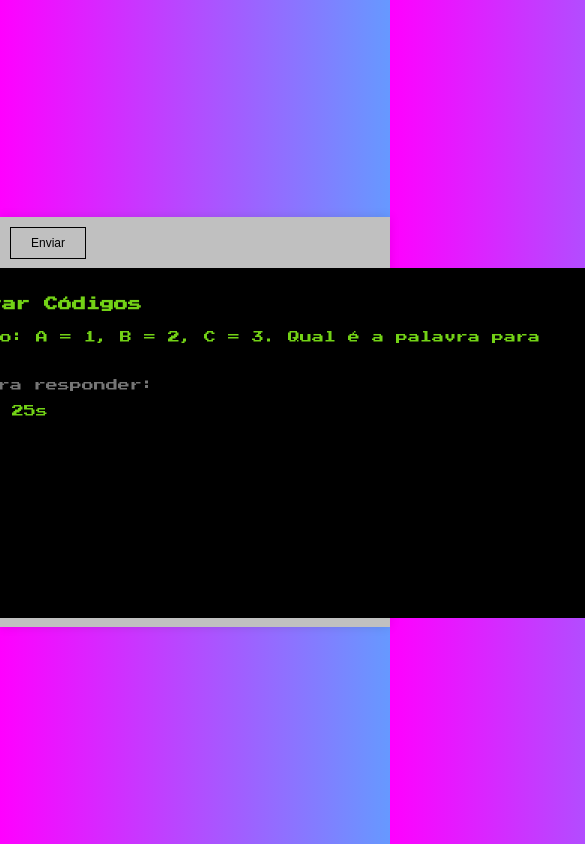
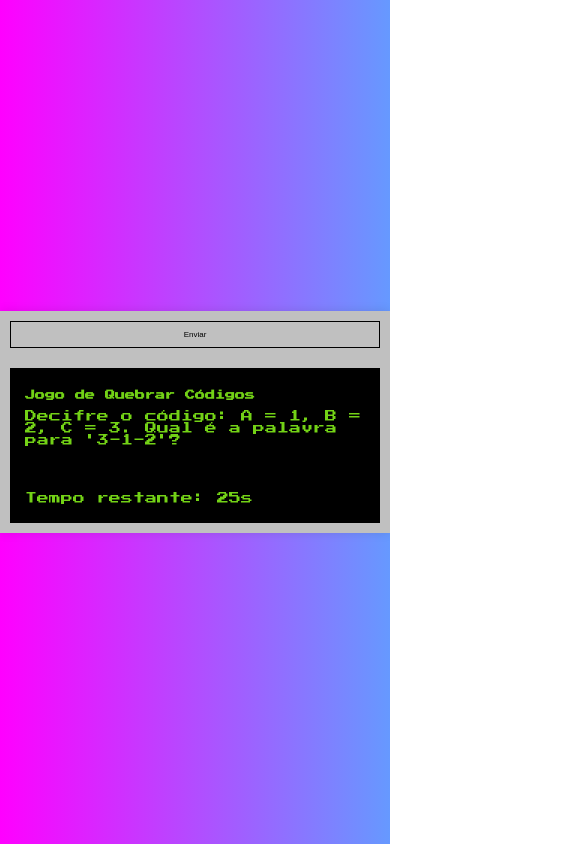
Before and after one commit to devbaruque/quebra-codigos, a plain HTML site: page index.html in a window 390 px wide. Shown: the whole page, 585 px wide, since content can reach past the window. Drawn offline with Linux system fonts and the light colour scheme; a web font is replaced by a local one.

Commit message:
Correção da responsividade

```diff
--- a/script.js
+++ b/script.js
@@ -1,15 +1,55 @@
 const challenges = {
   code: [
-        { question: "Decifre o código: A = 1, B = 2, C = 3. Qual é a palavra para '1-2-3'?", answer: "abc" },
-        { question: "Decifre o código: A = 1, B = 2, C = 3. Qual é a palavra para '3-2-1'?", answer: "cba" },
-        { question: "Decifre o código: A = 1, B = 2, C = 3. Qual é a palavra para '2-1-3'?", answer: "bac" },
-        { question: "Decifre o código: A = 1, B = 2, C = 3. Qual é a palavra para '1-3-2'?", answer: "acb" },
-        { question: "Decifre o código: A = 1, B = 2, C = 3. Qual é a palavra para '3-1-2'?", answer: "cab" },
-        { question: "Decifre o código: A = 1, B = 2, C = 3. Qual é a palavra para '2-3-1'?", answer: "bca" },
-        { question: "Decifre o código: A = 1, B = 2, C = 3. Qual é a palavra para '1-1-1'?", answer: "aaa" },
-        { question: "Decifre o código: A = 1, B = 2, C = 3. Qual é a palavra para '2-2-2'?", answer: "bbb" },
-        { question: "Decifre o código: A = 1, B = 2, C = 3. Qual é a palavra para '3-3-3'?", answer: "ccc" },
-        { question: "Decifre o código: A = 1, B = 2, C = 3. Qual é a palavra para '1-2-1'?", answer: "aba" }
+    {
+      question:
+        "Decifre o código: A = 1, B = 2, C = 3. Qual é a palavra para '1-2-3'?",
+      answer: "abc",
+    },
+    {
+      question:
+        "Decifre o código: A = 1, B = 2, C = 3. Qual é a palavra para '3-2-1'?",
+      answer: "cba",
+    },
+    {
+      question:
+        "Decifre o código: A = 1, B = 2, C = 3. Qual é a palavra para '2-1-3'?",
+      answer: "bac",
+    },
+    {
+      question:
+        "Decifre o código: A = 1, B = 2, C = 3. Qual é a palavra para '1-3-2'?",
+      answer: "acb",
+    },
+    {
+      question:
+        "Decifre o código: A = 1, B = 2, C = 3. Qual é a palavra para '3-1-2'?",
+      answer: "cab",
+    },
+    {
+      question:
+        "Decifre o código: A = 1, B = 2, C = 3. Qual é a palavra para '2-3-1'?",
+      answer: "bca",
+    },
+    {
+      question:
+        "Decifre o código: A = 1, B = 2, C = 3. Qual é a palavra para '1-1-1'?",
+      answer: "aaa",
+    },
+    {
+      question:
+        "Decifre o código: A = 1, B = 2, C = 3. Qual é a palavra para '2-2-2'?",
+      answer: "bbb",
+    },
+    {
+      question:
+        "Decifre o código: A = 1, B = 2, C = 3. Qual é a palavra para '3-3-3'?",
+      answer: "ccc",
+    },
+    {
+      question:
+        "Decifre o código: A = 1, B = 2, C = 3. Qual é a palavra para '1-2-1'?",
+      answer: "aba",
+    },
   ],
   sequence: [
     { question: "Complete a sequência: 2, 4, 6, _", answer: "8" },
@@ -21,20 +61,50 @@ const challenges = {
     { question: "Complete a sequência: 0, 1, 1, 2, 3, _", answer: "5" },
     { question: "Complete a sequência: 12, 24, 36, _", answer: "48" },
     { question: "Complete a sequência: 8, 16, 24, _", answer: "32" },
-        { question: "Complete a sequência: 9, 18, 27, _", answer: "36" }
+    { question: "Complete a sequência: 9, 18, 27, _", answer: "36" },
   ],
   message: [
-        { question: "Decodifique a mensagem: 'frgh' (Cifra de César +3)", answer: "code" },
-        { question: "Decodifique a mensagem: 'khoor' (Cifra de César +3)", answer: "hello" },
-        { question: "Decodifique a mensagem: 'ebiil' (Cifra de César +3)", answer: "hello" },
-        { question: "Decodifique a mensagem: 'grqj' (Cifra de César +3)", answer: "done" },
-        { question: "Decodifique a mensagem: 'dwwdfn' (Cifra de César +3)", answer: "attack" },
-        { question: "Decodifique a mensagem: 'mxoh' (Cifra de César +3)", answer: "july" },
-        { question: "Decodifique a mensagem: 'phvvdjh' (Cifra de César +3)", answer: "message" },
-        { question: "Decodifique a mensagem: 'whvw' (Cifra de César +3)", answer: "test" },
-        { question: "Decodifique a mensagem: 'fghqrag' (Cifra de César +3)", answer: "student" },
-        { question: "Decodifique a mensagem: 'wreh' (Cifra de César +3)", answer: "talk" }
-    ]
+    {
+      question: "Decodifique a mensagem: 'dliw' (Cifra de César +3)",
+      answer: "wild",
+    },
+    {
+      question: "Decodifique a mensagem: 'jodv' (Cifra de César +3)",
+      answer: "goat",
+    },
+    {
+      question: "Decodifique a mensagem: 'sulp' (Cifra de César +3)",
+      answer: "piso",
+    },
+    {
+      question: "Decodifique a mensagem: 'udlo' (Cifra de César +3)",
+      answer: "raio",
+    },
+    {
+      question: "Decodifique a mensagem: 'whdp' (Cifra de César +3)",
+      answer: "team",
+    },
+    {
+      question: "Decodifique a mensagem: 'frjd' (Cifra de César +3)",
+      answer: "code",
+    },
+    {
+      question: "Decodifique a mensagem: 'orqj' (Cifra de César +3)",
+      answer: "long",
+    },
+    {
+      question: "Decodifique a mensagem: 'oxfd' (Cifra de César +3)",
+      answer: "luck",
+    },
+    {
+      question: "Decodifique a mensagem: 'fkdw' (Cifra de César +3)",
+      answer: "chat",
+    },
+    {
+      question: "Decodifique a mensagem: 'grj' (Cifra de César +3)",
+      answer: "dog",
+    },
+  ],
 };
 
 let currentChallenge;
@@ -66,12 +136,17 @@ function startGame() {
 
 function loadRandomChallenge() {
   const challengeTypes = Object.keys(challenges);
-    const randomType = challengeTypes[Math.floor(Math.random() * challengeTypes.length)];
-    const randomChallenge = challenges[randomType][Math.floor(Math.random() * challenges[randomType].length)];
+  const randomType =
+    challengeTypes[Math.floor(Math.random() * challengeTypes.length)];
+  const randomChallenge =
+    challenges[randomType][
+      Math.floor(Math.random() * challenges[randomType].length)
+    ];
   currentChallenge = randomChallenge;
   challengeText.textContent = randomChallenge.question;
   userInput.value = "";
   resultText.textContent = "";
+  userInput.focus(); // Foca no campo de entrada automaticamente
 }
 
 function startTimer() {
@@ -105,7 +180,7 @@ function checkAnswer() {
       }, 1000);
     }
   } else {
-        endGame(false);
+    resultText.textContent = "Incorreto! Tente novamente.";
   }
 }
 
@@ -125,13 +200,15 @@ function endGame(win) {
 // Adiciona o evento de clique ao botão "Enviar"
 submitBtn.addEventListener("click", checkAnswer);
 
+// Adiciona o evento de tecla "Enter" no campo de entrada
+userInput.addEventListener("keydown", (event) => {
+  if (event.key === "Enter") {
+    checkAnswer();
+  }
+});
+
 // Adiciona o evento de clique ao botão "Jogar Novamente"
 restartBtn.addEventListener("click", startGame);
 
 // Iniciar o jogo
 startGame();
-
-// Cores:
-// Background: #000000
-// Text: #73D216
-// Borda: #C0C0C0
--- a/styles.css
+++ b/styles.css
@@ -9,79 +9,82 @@ body {
 }
 
 .container {
-  background-color: #C0C0C0;
-  width: 800px;
-  height: 400px;
-  padding: 5px;
+  background-color: #c0c0c0;
+  width: 90%; /* Ajusta a largura para 90% da tela */
+  max-width: 800px; /* Define uma largura máxima */
+  height: auto; /* Altura automática para se ajustar ao conteúdo */
+  padding: 20px; /* Aumenta o padding para melhor espaçamento */
   box-shadow: 0 0 10px rgba(0, 0, 0, 0.1);
   margin: 0;
-  text-align: left; /* Textos alinhados à esquerda */
+  text-align: left;
   position: relative;
 }
 
 .card-black {
   background-color: black;
-  width: 790px;
-  height: 350px;
+  width: 100%; /* Ajusta a largura para 100% do container */
+  height: auto; /* Altura automática para se ajustar ao conteúdo */
   margin: 0 auto;
-  position: absolute;
-  top: 55%;
-  left: 50%;
-  transform: translate(-50%, -50%);
-  padding: 20px; /* Adiciona um espaçamento interno de 20px */
-  box-sizing: border-box; /* Garante que o padding não aumente o tamanho total do container */
+  position: relative; /* Altera para posição relativa */
+  top: auto; /* Remove o posicionamento absoluto */
+  left: auto; /* Remove o posicionamento absoluto */
+  transform: none; /* Remove a transformação */
+  padding: 20px;
+  box-sizing: border-box;
 }
 
 .h1 {
-  color: #73D216;
+  color: #73d216;
   font-size: 14px;
 }
 
 .button-container {
-  position: absolute;
-  top: 10px;
-  left: 10px;
+  position: relative; /* Altera para posição relativa */
+  top: auto; /* Remove o posicionamento absoluto */
+  left: auto; /* Remove o posicionamento absoluto */
+  margin-bottom: 20px; /* Adiciona margem inferior para espaçamento */
 }
 
 #game-screen {
   margin-top: 20px;
-  color: #73D216; /* Cor dos textos */
-  font-size: 12px; /* Tamanho base dos textos */
+  color: #73d216;
+  font-size: 12px;
 }
 
 #game-screen p {
-  margin: 4px 0; /* Diferença de 4px entre os textos */
-  font-size: 12px; /* Tamanho menor para os parágrafos */
+  margin: 4px 0;
+  font-size: 12px;
 }
 
 #challenge-text {
-  font-size: 16px; /* Tamanho maior para o texto do desafio */
+  font-size: 16px;
 }
 
 input {
   padding: 10px;
   margin-top: 10px;
-  width: 80%;
-  background-color: transparent; /* Fundo transparente */
-  border: none; /* Remove a borda */
-  color: #73D216; /* Cor do texto do input */
-  outline: none; /* Remove o contorno ao focar */
-  font-family: "Press Start 2P", serif; /* Aplica a mesma fonte do body */
-  font-size: 12px; /* Ajusta o tamanho da fonte, se necessário */
+  width: 100%; /* Ajusta a largura para 100% do container */
+  background-color: transparent;
+  border: none;
+  color: #73d216;
+  outline: none;
+  font-family: "Press Start 2P", serif;
+  font-size: 12px;
 }
 
 input:focus::placeholder {
-  color: transparent; /* Cor do placeholder */
-  font-family: "Press Start 2P", serif; /* Aplica a mesma fonte ao placeholder */
+  color: transparent;
 }
 
 button {
   padding: 8px 20px;
-  background-color: #C0C0C0;
+  background-color: #c0c0c0;
   color: black;
   border: 1px solid black;
   cursor: pointer;
-  font-size: 12px; /* Tamanho menor para o botão */
+  font-size: 12px;
+  width: 100%; /* Ajusta a largura para 100% do container */
+  margin-bottom: 10px; /* Adiciona margem inferior para espaçamento */
 }
 
 button:hover {
@@ -91,30 +94,96 @@ button:hover {
 #result {
   margin-top: 20px;
   font-weight: bold;
-  font-size: 12px; /* Tamanho maior para o resultado */
+  font-size: 12px;
 }
 
 #timer {
   margin-top: 10px;
-  color: #73D216;
-  font-size: 12px; /* Tamanho menor para o timer */
+  color: #73d216;
+  font-size: 12px;
 }
 
 #end-screen {
   display: none;
-  color: #73D216; /* Cor dos textos na tela de fim de jogo */
+  color: #73d216;
 }
 
 #end-screen h2 {
-  font-size: 12px; /* Tamanho maior para o título */
+  font-size: 12px;
 }
 
 #end-screen p {
-  font-size: 12px; /* Tamanho menor para o texto */
+  font-size: 12px;
 }
 
 #end-screen button {
-  position: absolute;
-  top: 10px;
-  left: 10px;
+  position: relative;
+  top: auto;
+  left: auto;
 }
+
+/* Media Queries para dispositivos móveis */
+@media (max-width: 768px) {
+  .container {
+    width: 95%; /* Ajusta a largura para 95% da tela */
+    padding: 10px; /* Reduz o padding */
+  }
+
+  .card-black {
+    padding: 15px; /* Reduz o padding */
+  }
+
+  .h1 {
+    font-size: 12px; /* Reduz o tamanho da fonte */
+  }
+
+  #game-screen {
+    margin-top: 10px; /* Reduz a margem superior */
+  }
+
+  #challenge-text {
+    font-size: 14px; /* Reduz o tamanho da fonte */
+  }
+
+  input {
+    font-size: 10px; /* Reduz o tamanho da fonte */
+  }
+
+  button {
+    font-size: 10px; /* Reduz o tamanho da fonte */
+  }
+
+  #result {
+    font-size: 10px; /* Reduz o tamanho da fonte */
+  }
+
+  #timer {
+    font-size: 10px; /* Reduz o tamanho da fonte */
+  }
+}
+
+@media (max-width: 480px) {
+  .h1 {
+    font-size: 10px; /* Reduz ainda mais o tamanho da fonte */
+  }
+
+  #challenge-text {
+    font-size: 12px; /* Reduz ainda mais o tamanho da fonte */
+  }
+
+  input {
+    font-size: 8px; /* Reduz ainda mais o tamanho da fonte */
+  }
+
+  button {
+    font-size: 8px; /* Reduz ainda mais o tamanho da fonte */
+  }
+
+  #result {
+    font-size: 8px; /* Reduz ainda mais o tamanho da fonte */
+  }
+
+  #timer {
+    font-size: 8px; /* Reduz ainda mais o tamanho da fonte */
+  }
+}
```
Also changed, not shown: 1 other file. Lines whose indentation alone changed are shown as unchanged.
